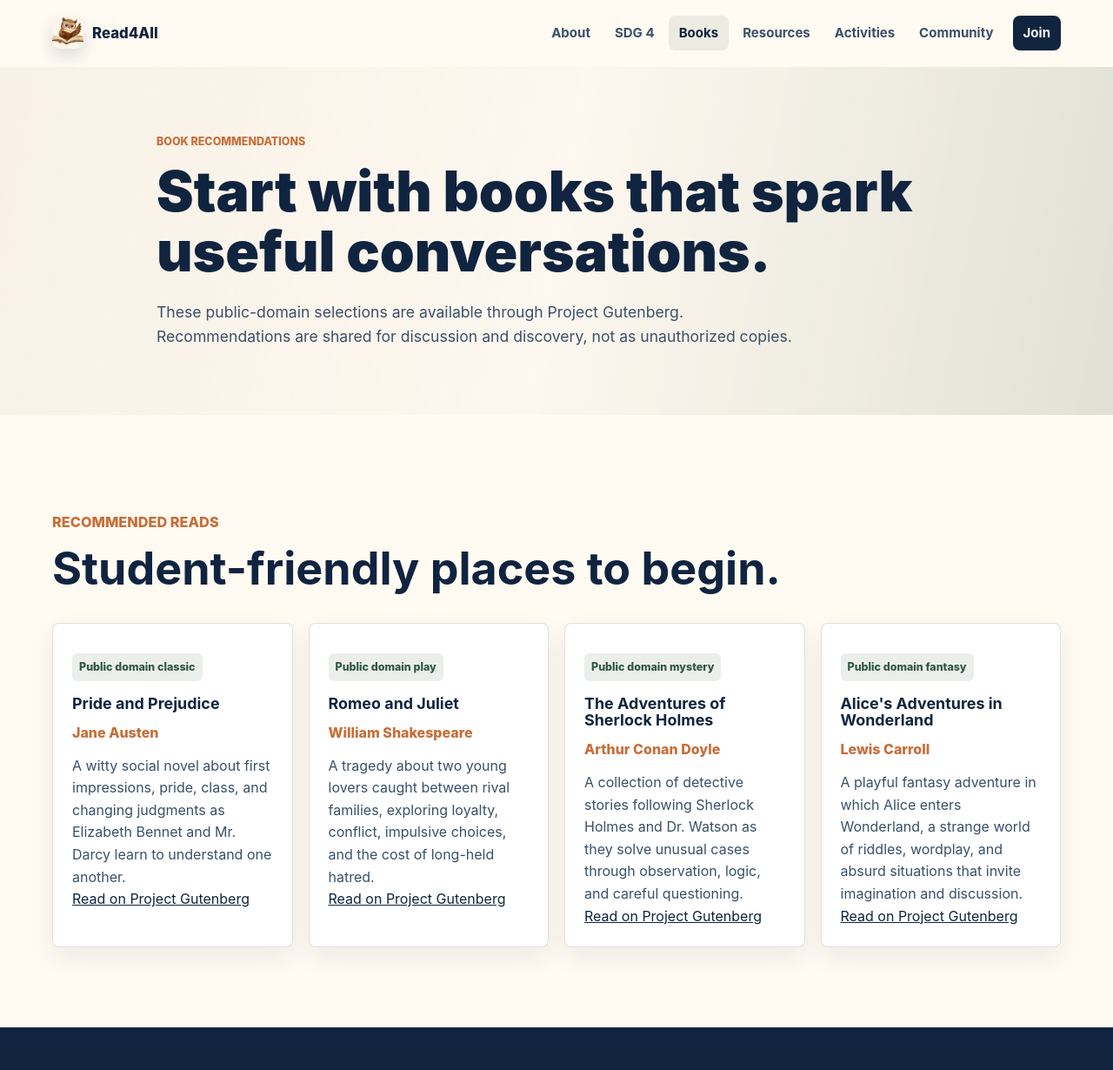
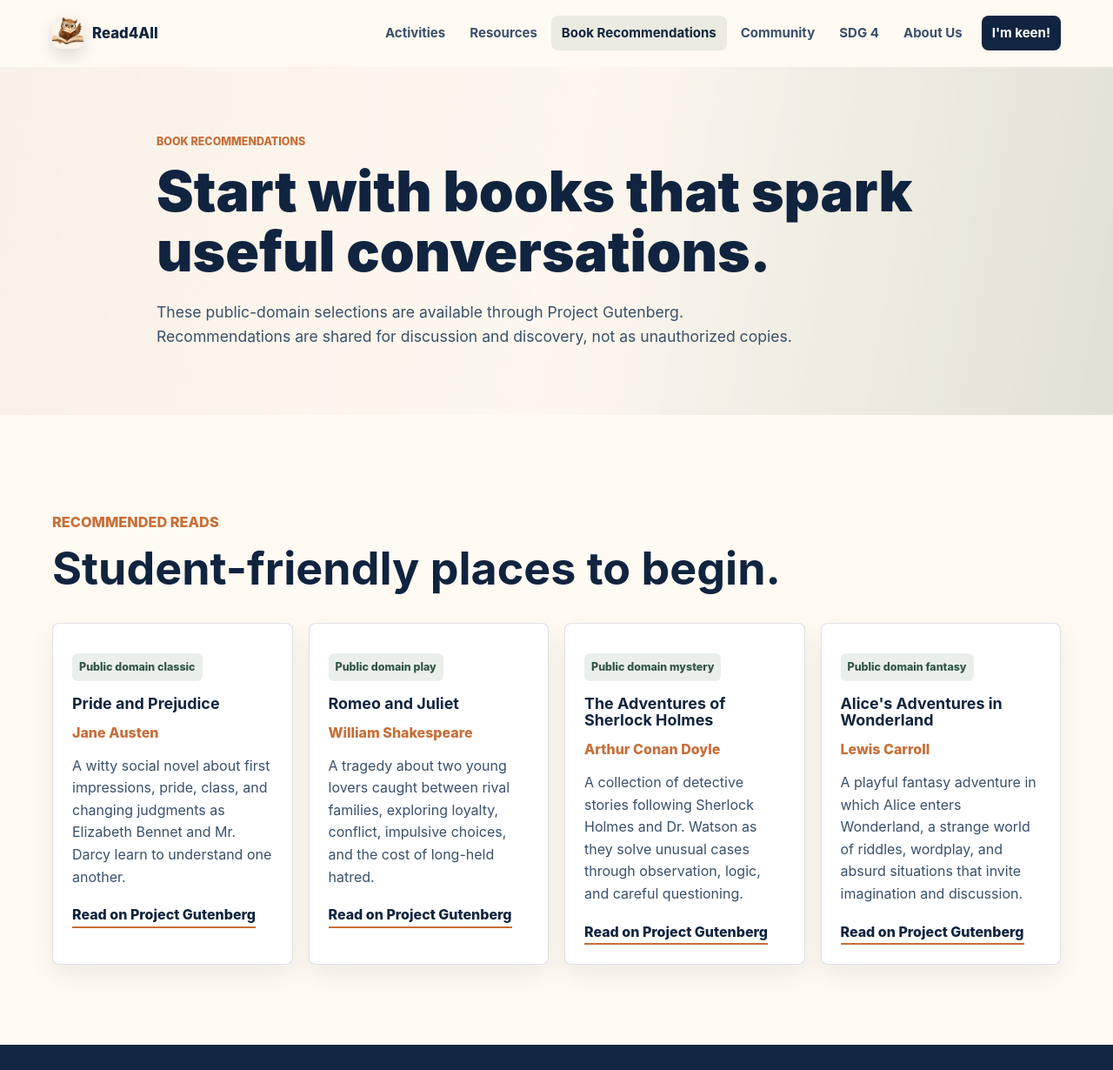
Before and after one commit to KdenLim/read4all, a plain HTML site: page books.html in a window 1280 px wide. Shown: the top 1230 px of the page at 87% size. Drawn offline with Linux system fonts and the light colour scheme.

Commit message:
feat: reorder header links

```diff
--- a/books.html
+++ b/books.html
@@ -43,13 +43,13 @@
         </button>
 
         <ul class="nav-links" id="primary-menu" data-nav-menu>
-          <li><a href="about.html">About</a></li>
+          <li><a href="activities.html">Activities</a></li>
+          <li><a href="resources.html">Resources</a></li>
+          <li><a href="books.html">Book Recommendations</a></li>
+          <li><a href="community.html">Community</a></li>
           <li><a href="sdg.html">SDG 4</a></li>
-          <li><a href="books.html">Books</a></li>
-          <li><a href="resources.html">Resources</a></li>
-          <li><a href="activities.html">Activities</a></li>
-          <li><a href="community.html">Community</a></li>
-          <li><a class="nav-cta" href="https://chat.whatsapp.com/DTxmfgSkMmkGFmCxwy85Nw?mode=gi_t" target="_blank" rel="noreferrer">Join</a></li>
+          <li><a href="about.html">About Us</a></li>
+          <li><a class="nav-cta" href="https://chat.whatsapp.com/DTxmfgSkMmkGFmCxwy85Nw?mode=gi_t" target="_blank" rel="noreferrer">I'm keen!</a></li>
         </ul>
       </nav>
     </header>
--- a/styles.css
+++ b/styles.css
@@ -586,7 +586,8 @@ p {
   grid-template-columns: repeat(3, minmax(0, 1fr));
 }
 
-.resource-card a {
+.resource-card a,
+.book-link {
   display: inline-flex;
   margin-top: 18px;
   color: var(--ink);
@@ -869,19 +870,7 @@ p {
   }
 }
 
-@media (max-width: 760px) {
-  :root {
-    --header-height: 68px;
-  }
-
-  .container {
-    width: min(calc(100% - 28px), var(--max-width));
-  }
-
-  .section {
-    padding: 68px 0;
-  }
-
+@media (max-width: 960px) {
   .nav-toggle {
     display: block;
   }
@@ -915,6 +904,20 @@ p {
 
   .nav-links .nav-cta {
     margin-left: 0;
+  }
+}
+
+@media (max-width: 760px) {
+  :root {
+    --header-height: 68px;
+  }
+
+  .container {
+    width: min(calc(100% - 28px), var(--max-width));
+  }
+
+  .section {
+    padding: 68px 0;
   }
 
   .hero {
```
Also changed, not shown: about.html (+6 -6 lines), activities.html (+6 -6 lines), community.html (+6 -6 lines), guidelines.html (+6 -6 lines), index.html (+6 -6 lines), instagram.html (+6 -6 lines), resources.html (+6 -6 lines), sdg.html (+6 -6 lines).
